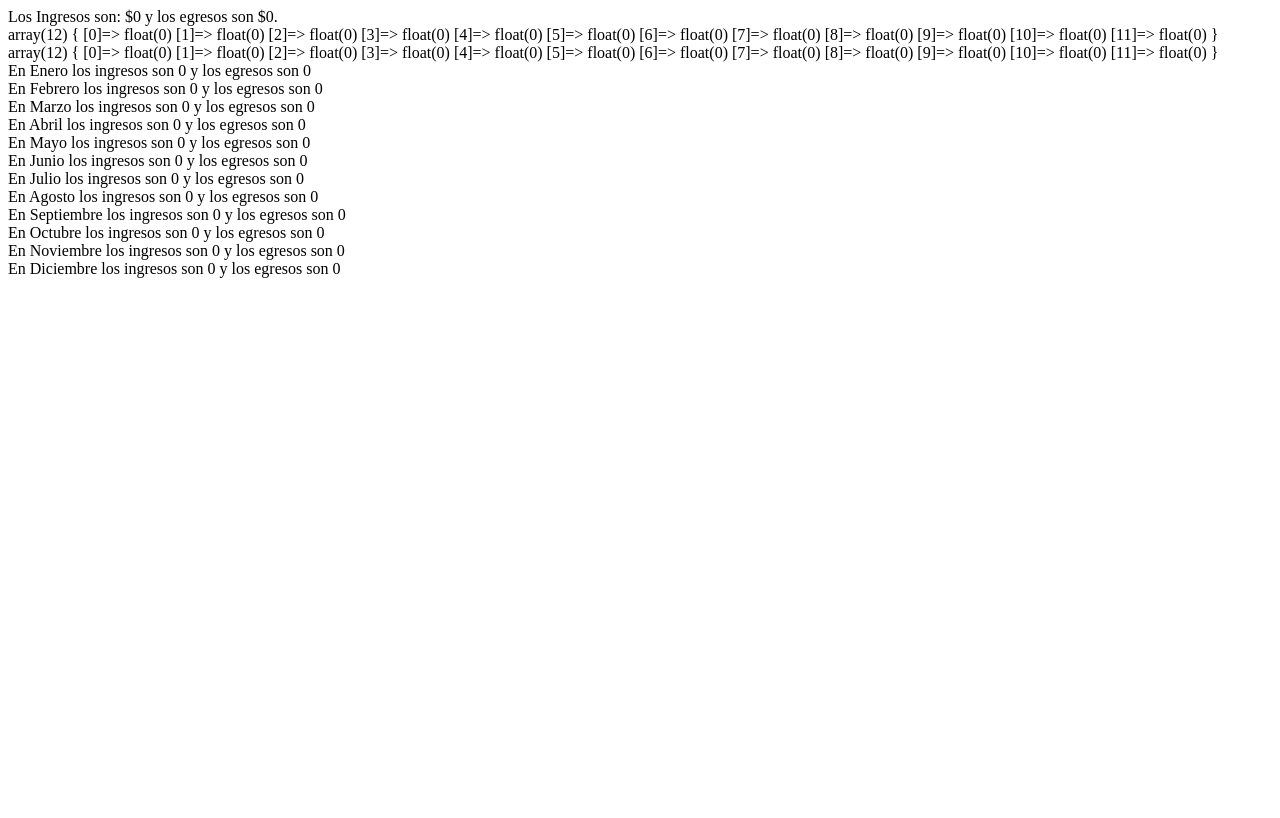
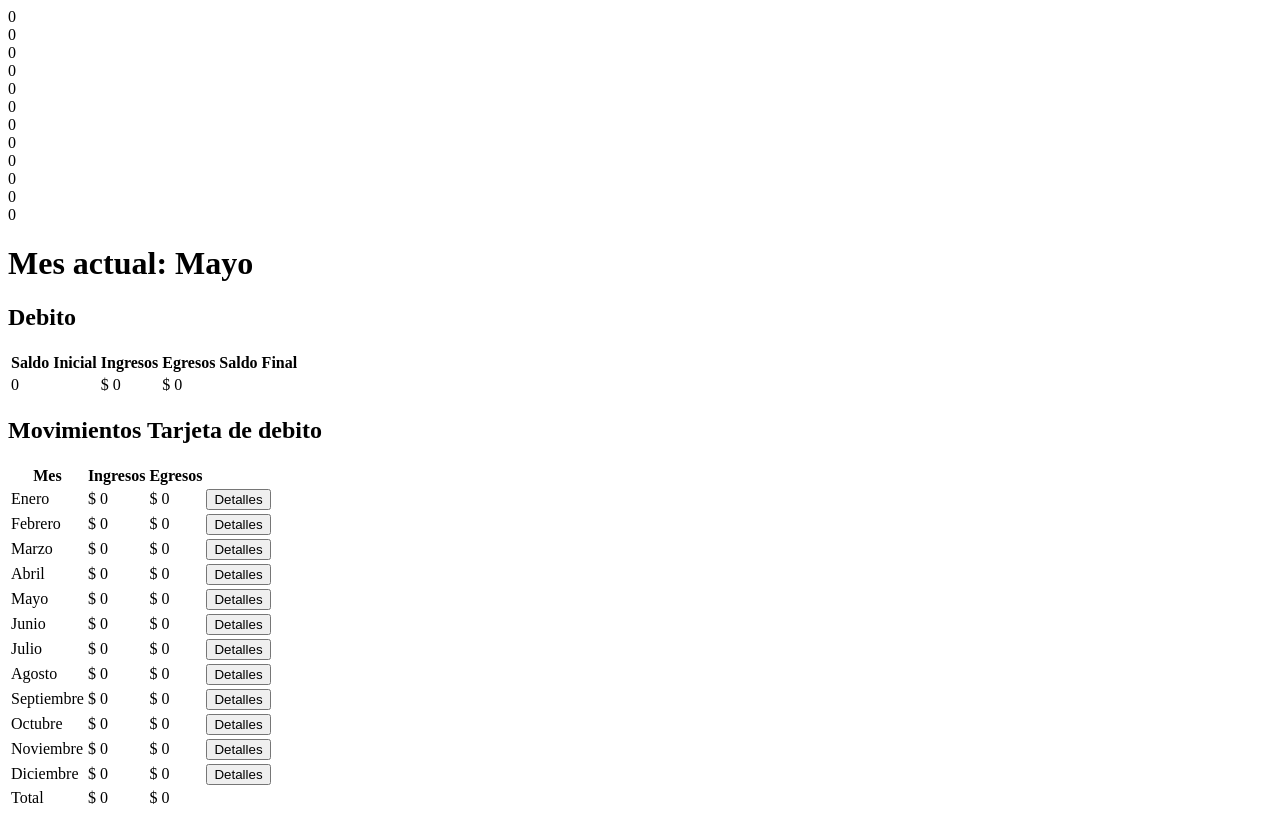
Before and after one commit to MrGibran/proyecto_gastos, a PHP site: page /index.php in a window 1280 px wide. Before the commit the page ends 278 px from the top, so only its background shows below. Run offline with PHP 8.4, Linux system fonts and the light colour scheme; tables that the repository leaves empty or names only in its code hold one stand-in row (values such as "Sample post").

Commit message:
ARRAY INGRESOS Y EGRESOS FUNCIONALES pendiente la funcionalidad de saldo inicial y saldo Final

```diff
--- a/db/consultas.php
+++ /dev/null
@@ -1,15 +0,0 @@
-<?php
-    function consultaArray($conn,$sql)
-    {
-        $result = mysqli_query($conn, $sql);
-        $data = mysqli_fetch_all ($result, MYSQLI_NUM);
-        return $data;
-    }
-    function consultaSuma($conn,$sql)
-    {
-        $result = mysqli_query($conn, $sql);
-        $data = mysqli_fetch_row ($result);
-        $valor = round((float) $data[0],2 );
-        return $valor;
-    }
-?>
--- /dev/null
+++ b/db/funciones.php
@@ -0,0 +1,118 @@
+<?php
+
+    function ingresosMes($conn){
+        $arrayIngresos = array();   //<- array para almacenar la suma del total de Ingresos por mes
+        for($mes=1; $mes<=12;++$mes){
+            $sqlMesIngreso = "SELECT SUM(cantidad) FROM ingreso_egreso where tipo = 'Ingreso' && MONTH(fecha) = $mes";
+            $tMesIngreso= consultaSuma($conn,$sqlMesIngreso);
+            array_push($arrayIngresos,$tMesIngreso); // <- push para meter los valores
+        }
+        return $arrayIngresos;
+    }
+    function egresosMes($conn){
+        $arrayEgresos = array();    //<- array para almacenar la suma del total de Egresos por mes
+        for($mes=1; $mes<=12;++$mes){
+            $sqlMesEgreso = "SELECT SUM(cantidad) FROM ingreso_egreso where tipo = 'Egreso' && MONTH(fecha) = $mes";
+            $tMesEgreso= consultaSuma($conn,$sqlMesEgreso);
+            array_push($arrayEgresos,$tMesEgreso);  // <- push para meter los valores
+        }
+        return $arrayEgresos;
+    }
+
+    //esta funcion devulve un array con los ingresos y egresos por mes
+    function consultaArray($conn)
+    {
+        //$sqlMesEgreso = "SELECT * FROM ingreso_egreso where tipo = 'Egreso' && MONTH(fecha) = 3";
+        //Modelo del array multidimensional
+        /*
+        $testeo = [
+            0 => array(
+                "Mes" => "Enero",
+                "valores" => array(
+                    "ingreso" => 1.1,
+                    "egreso" => 2.2)
+                ),
+            1 => array(
+                "Mes" => "Febrero",
+                "valores" => array(
+                    "ingreso" => 1.1,
+                    "egreso" => 2.2)
+                ),
+            2 => array(
+                "Mes" => "Marzo",
+                "valores" => array(
+                    "ingreso" => 1.1,
+                    "egreso" => 2.2)
+                ),
+            3 => array(
+                "Mes" => "Abril",
+                "valores" => array(
+                    "ingreso" => 1.1,
+                    "egreso" => 2.2)
+                ),
+        ];*/
+
+        //consulta  de la suma del total de los movimientos por mes Ingresos Y Egresos y guardandolos
+        //en un array cada uno
+        $arrayIngresos = array();   //<- array para almacenar la suma del total de Ingresos por mes
+        $arrayEgresos = array();    //<- array para almacenar la suma del total de Egresos por mes
+        $meses= array("Enero","Febrero","Marzo","Abril","Mayo","Junio","Julio","Agosto","Septiembre","Octubre","Noviembre","Diciembre");
+        $arrayMulti= array();      //<-array donde se guardaran todos los meses del mes con sus ingresos y egresos
+
+        // este for se encaraga de almacenar los valores de la consulta en sus respectivos arrays
+        for($mes=1; $mes<=12;++$mes){
+            $sqlMesIngreso = "SELECT SUM(cantidad) FROM ingreso_egreso where tipo = 'Ingreso' && MONTH(fecha) = $mes";
+            $sqlMesEgreso = "SELECT SUM(cantidad) FROM ingreso_egreso where tipo = 'Egreso' && MONTH(fecha) = $mes";
+            $tMesIngreso= consultaSuma($conn,$sqlMesIngreso);
+            $tMesEgreso= consultaSuma($conn,$sqlMesEgreso);
+            array_push($arrayIngresos,$tMesIngreso); // <- push para meter los valores
+            array_push($arrayEgresos,$tMesEgreso);  // <- push para meter los valores
+        }
+        // este se encarga de crear el objeto multidimensial con los arrays del for anterior
+        for($cont=0; $cont<=11;++$cont){
+            $test = [
+                    'mes' => "$meses[$cont]",
+                    'movimientos' => [
+                        "ingreso" => $arrayIngresos[$cont],
+                        "egreso" => $arrayEgresos[$cont]
+                    ]
+                ];
+            array_push($arrayMulti,$test);
+        }
+        // ------ IMPORTANTE -----
+        //Si se usa lo siguiente:
+        //####################
+        //$json = json_encode($arrayprueba);
+        //return $json;
+        //####################
+        //Se tendra que usar un json_decode para usar el return en php
+
+        return $arrayMulti ;
+        //return $array;
+    }
+
+    // funcion que realiza una consulta sql y
+    // devuelve un array
+    function consultaSumTotalMes($conn,$sql)
+    {
+        $result = mysqli_query($conn, $sql);
+        $data = mysqli_fetch_all ($result, MYSQLI_NUM);
+        return $data;
+    }
+
+    // funcion que realiza una consulta de SUM() y
+    // devuelve un float con 2 decimales
+    function consultaSuma($conn,$sql)
+    {
+        $result = mysqli_query($conn, $sql);
+        $data = mysqli_fetch_row ($result);
+        $valor = round((float) $data[0],2 );
+        return $valor;
+    }
+
+    //funcion para devolver el mes en el cual se esta trabajando
+    function mesActualEsp(){
+        $meses = array("Enero","Febrero","Marzo","Abril","Mayo","Junio","Julio","Agosto","Septiembre","Octubre","Noviembre","Diciembre");
+        echo $meses[date('n')-1];
+    }
+?>
--- a/index.php
+++ b/index.php
@@ -1,7 +1,6 @@
 <?php
     include 'db/db.php';
-    include 'db/consultas.php';
-
+    include 'db/funciones.php';
     // sentencia de consultas
     $sqlIngreso = "SELECT * FROM  ingreso_egreso where tipo = 'Ingreso'";
     $sqlEgreso = "SELECT * FROM  ingreso_egreso where tipo = 'Egreso'";
@@ -9,38 +8,100 @@
     $sqlSumEgreso = "SELECT SUM(cantidad) FROM  ingreso_egreso where tipo = 'Egreso'";
     $sqlSumIngreso = "SELECT SUM(cantidad) FROM  ingreso_egreso where tipo = 'Ingreso'";
 
-    $sqlMesEgreso = "SELECT * FROM ingreso_egreso where tipo = 'Egreso' && MONTH(fecha) = 3";
-    $sqlMesIngreso = "SELECT * FROM ingreso_egreso where tipo = 'Ingreso' && MONTH(fecha) = 3";
-
-    //consulta de los totales globales
+    //consulta de los totales globales mediante el uso de funciones
     $totalIngresos = consultaSuma($conn,$sqlSumIngreso); //<- Suma del total de Ingresos
     $totalEgresos = consultaSuma($conn,$sqlSumEgreso);   //<- Suma del total de Egresos
+    $MovimientosMes = consultaArray($conn);   //<- Array con la sum de egresos y ingresos por mes
 
-    //consulta  de la suma de movimientos por mes
-    $ArrayIngresos = array();   //<- Se alamcenan en un array la suma del total de Ingresos
-    $ArrayEgresos = array();    //<- Se alamcenan en un array la suma del total de Egresos
 
-    echo "Los Ingresos son: $$totalIngresos y los egresos son $$totalEgresos. ";
-    echo '<br>';
 
-    for($mes=1; $mes<=12;++$mes){
-        $sqlMesIngreso = "SELECT SUM(cantidad) FROM ingreso_egreso where tipo = 'Ingreso' && MONTH(fecha) = $mes";
-        $sqlMesEgreso = "SELECT SUM(cantidad) FROM ingreso_egreso where tipo = 'Egreso' && MONTH(fecha) = $mes";
-        $tMesIngreso= consultaSuma($conn,$sqlMesIngreso);
-        $tMesEgreso= consultaSuma($conn,$sqlMesEgreso);
-        array_push($ArrayIngresos,$tMesIngreso);
-        array_push($ArrayEgresos,$tMesEgreso);
-    }
+    $i = ingresosMes($conn);
+    $e = egresosMes($conn);
 
-    var_dump($ArrayIngresos);
-    echo '<br>';
-    var_dump($ArrayEgresos);
-    echo '<br>';
-    $Array= array("Enero","Febrero","Marzo","Abril","Mayo","Junio","Julio","Agosto","Septiembre","Octubre","Noviembre","Diciembre");
+    //var_dump($i);
+    //var_dump($e);
+
+    $arrayInicio = array();
+    $arrayFinal = array();
+
+    $fEnero = $i[0]-$e[0];
 
     for($mes=0; $mes<=11;++$mes){
-        echo " En $Array[$mes] los ingresos son $ArrayIngresos[$mes] y los egresos son $ArrayEgresos[$mes] ";
-        echo '<br>';
+        echo $i[$mes]-$e[$mes];
+        echo "<br>";
     }
+?>
+<!DOCTYPE html>
+<html lang="es">
+<head>
+    <meta charset="UTF-8">
+    <meta http-equiv="X-UA-Compatible" content="IE=edge">
+    <meta name="viewport" content="width=device-width, initial-scale=1.0">
+    <title>Home</title>
+</head>
+<body>
+    <div>
+        <h1>Mes actual: <?php echo mesActualEsp();?></h1>
+        <h2>Debito</h2>
+        <table>
+            <thead>
+                <tr>
+                    <th>Saldo Inicial</th>
+                    <th>Ingresos</th>
+                    <th>Egresos</th>
+                    <th>Saldo Final</th>
+                </tr>
+            </thead>
+            <tbody>
+                <tr>
+                    <td> <?php echo $MovimientosMes[date('n')-2]["movimientos"]["ingreso"] - $MovimientosMes[date('n')-2]["movimientos"]["egreso"];?></td>
+                    <td>$ <?php echo $MovimientosMes[date('n')-1]["movimientos"]["ingreso"];?></td>
+                    <td>$ <?php echo $MovimientosMes[date('n')-1]["movimientos"]["egreso"];?></td>
+                    <td></td>
+                </tr>
+            </tbody>
+        </table>
+    </div>
 
-?>
+   <!-- Mover a otra hoja-->
+  <h2>Movimientos Tarjeta de debito</h2>
+  <table>
+    <thead>
+      <tr>
+        <th>Mes</th>
+        <th>Ingresos</th>
+        <th>Egresos</th>
+        <th></th>
+      </tr>
+    </thead>
+    <tbody>
+      <?php
+        foreach($MovimientosMes as $array){
+            echo "<tr>" ;
+                echo "<td>";
+                echo  $array["mes"];
+                echo  "</td>";
+                echo "<td>$ ";
+                echo  $array["movimientos"]["ingreso"];
+                echo  "</td>";
+                echo "<td>$ ";
+                echo  $array["movimientos"]["egreso"];
+                echo  "</td>";
+                echo "<td> <button type='button'>Detalles</button></td>";
+            echo "</tr>";
+        }
+        echo "<tr>";
+             echo "<td> Total </td>";
+             echo "<td>$ ";
+             echo $totalIngresos;
+             echo "</td>";
+             echo "<td>$ ";
+             echo $totalEgresos;
+             echo "</td>";
+        echo "</tr>";
+      ?>
+    </tbody>
+  </table>
+
+</body>
+</html>
```
Also changed, not shown: db/pruebas.php (renamed from db/prueba.php).
